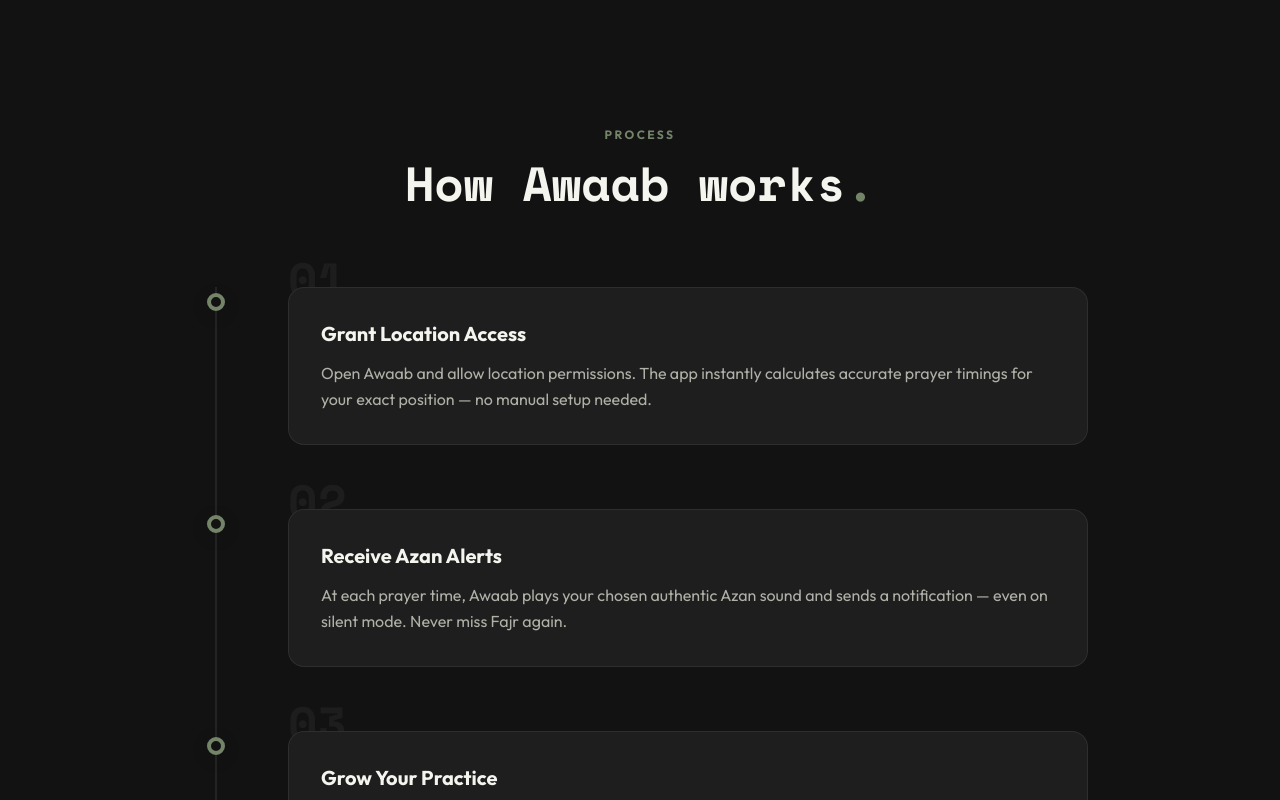
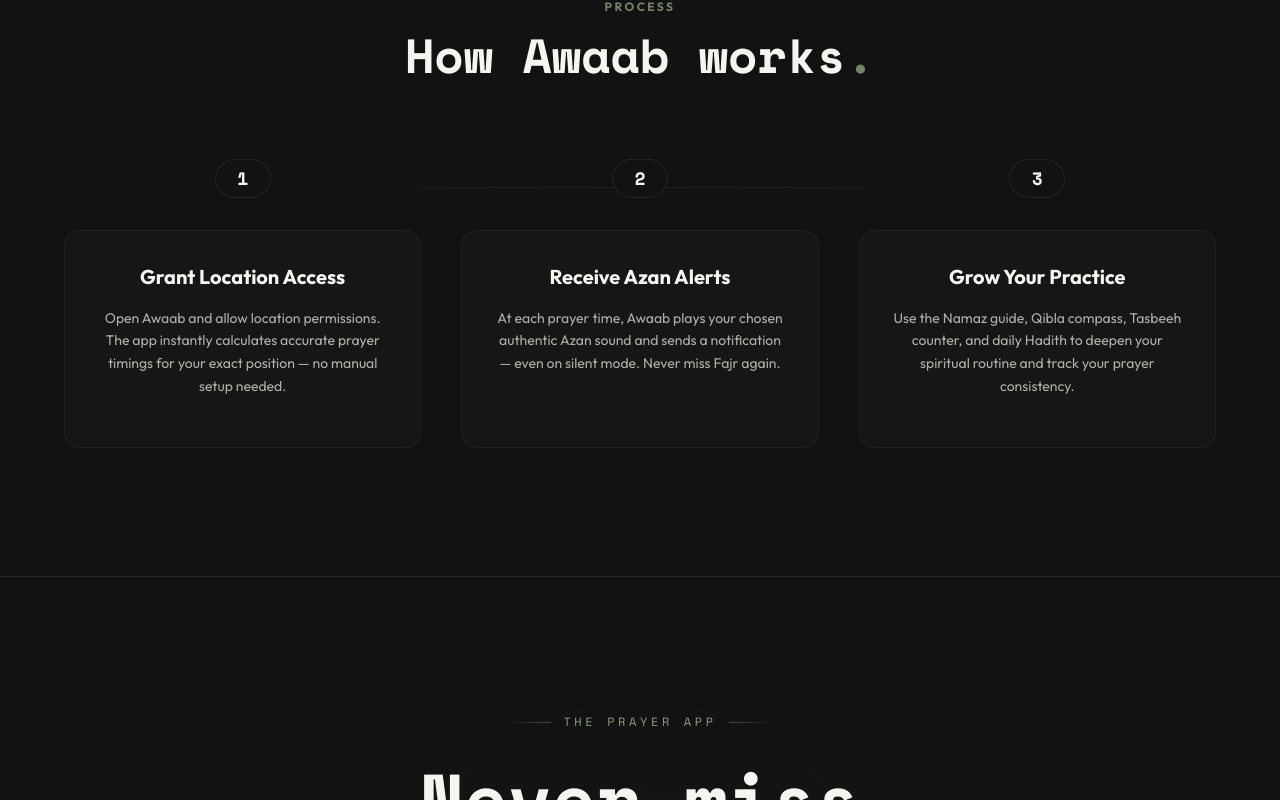
Before and after one commit to maria-khan-khushk/awaab-landing, a React (Vite) app: page / in a window 1280 px wide. Shown: the part 2400-3200 px from the top of the page. Built offline with nearby package versions, Linux system fonts and the light colour scheme.

Commit message:
how it works section added

```diff
--- a/src/components/Features.jsx
+++ b/src/components/Features.jsx
@@ -86,7 +86,7 @@
 
 export default function Features() {
   return (
-    <section id="features" className="py-32 px-6 relative z-10 bg-bg">
+    <section id="features" className="pt-32 pb-16 px-6 relative z-10 bg-bg">
       <div className="max-w-6xl mx-auto">
         <motion.div
           initial={{ opacity: 0, y: 20 }}
--- a/src/components/StoryTimeline.jsx
+++ b/src/components/StoryTimeline.jsx
@@ -1,19 +1,19 @@
 import { useRef } from 'react'
-import { motion, useScroll, useTransform } from 'framer-motion'
+import { motion } from 'framer-motion'
 
 const steps = [
   {
-    num: "01",
+    num: "1",
     title: "Grant Location Access",
     desc: "Open Awaab and allow location permissions. The app instantly calculates accurate prayer timings for your exact position — no manual setup needed."
   },
   {
-    num: "02",
+    num: "2",
     title: "Receive Azan Alerts",
     desc: "At each prayer time, Awaab plays your chosen authentic Azan sound and sends a notification — even on silent mode. Never miss Fajr again."
   },
   {
-    num: "03",
+    num: "3",
     title: "Grow Your Practice",
     desc: "Use the Namaz guide, Qibla compass, Tasbeeh counter, and daily Hadith to deepen your spiritual routine and track your prayer consistency."
   }
@@ -21,58 +21,58 @@
 
 export default function StoryTimeline() {
   const containerRef = useRef(null)
-  const { scrollYProgress } = useScroll({
-    target: containerRef,
-    offset: ["start center", "end center"]
-  })
 
-  const lineHeight = useTransform(scrollYProgress, [0, 1], ["0%", "100%"])
+  const containerVariants = {
+    hidden: { opacity: 0 },
+    visible: { opacity: 1, transition: { staggerChildren: 0.2 } }
+  }
+
+  const itemVariants = {
+    hidden: { opacity: 0, y: 30 },
+    visible: { opacity: 1, y: 0, transition: { duration: 0.6, ease: "easeOut" } }
+  }
 
   return (
-    <section id="how" ref={containerRef} className="py-32 px-6 relative bg-bg border-t border-border">
-      <div className="max-w-4xl mx-auto">
-        <div className="text-center mb-20">
+    <section id="how" ref={containerRef} className="pt-16 pb-32 px-6 relative bg-bg border-t border-border/50">
+      <div className="max-w-6xl mx-auto">
+        <div className="text-center mb-16 md:mb-20">
           <span className="text-xs font-bold text-sage-500 tracking-[0.2em] uppercase mb-4 block">Process</span>
           <h2 className="font-mono text-4xl md:text-5xl font-bold">
             How Awaab works<span className="text-sage-500">.</span>
           </h2>
         </div>
 
-        <div className="relative">
-          {/* Animated timeline line */}
-          <div className="absolute left-[23px] top-0 bottom-0 w-[2px] bg-border">
         <motion.div
-              style={{ height: lineHeight }}
-              className="w-full bg-sage-500 box-glow"
-            />
-          </div>
+          variants={containerVariants}
+          initial="hidden"
+          whileInView="visible"
+          viewport={{ once: true, margin: "-100px" }}
+          className="relative grid grid-cols-1 md:grid-cols-3 gap-8 md:gap-6 lg:gap-10"
+        >
+          {/* Subtle connecting line for desktop behind the numbers */}
+          <div className="hidden md:block absolute top-[28px] left-[15%] right-[15%] h-[1px] bg-gradient-to-r from-sage-500/0 via-border to-sage-500/0" />
 
-          <div className="flex flex-col gap-16">
           {steps.map((step, i) => (
             <motion.div
               key={i}
-                initial={{ opacity: 0, x: 50 }}
-                whileInView={{ opacity: 1, x: 0 }}
-                viewport={{ once: true, margin: "-100px" }}
-                transition={{ duration: 0.6, delay: i * 0.2 }}
-                className="relative pl-16 md:pl-24"
+              variants={itemVariants}
+              className="relative flex flex-col group"
             >
-                {/* Dot */}
-                <div className="absolute left-[15px] top-[6px] w-[18px] h-[18px] rounded-full bg-bg border-4 border-sage-500 box-glow" />
+              {/* Number Badge */}
+              <div className="relative z-10 w-14 h-14 rounded-full bg-bg border border-border flex items-center justify-center mx-auto mb-8 shadow-sm group-hover:border-sage-500/40 group-hover:bg-sage-500/5 transition-all duration-300">
+                <span className="font-mono text-lg font-bold text-fg group-hover:text-sage-400 transition-colors">
+                  {step.num}
+                </span>
+              </div>
 
-                {/* Big step number (ghost) */}
-                <h3 className="font-mono text-5xl font-bold text-fg/5 absolute left-16 md:left-24 -top-8 select-none pointer-events-none">
-                  {step.num}
-                </h3>
-
-                <div className="relative z-10 bg-bg-card p-8 rounded-2xl border border-border hover:border-sage-500/20 transition-colors">
-                  <h4 className="text-xl font-bold mb-3">{step.title}</h4>
-                  <p className="text-fg-muted leading-relaxed">{step.desc}</p>
+              {/* Card */}
+              <div className="bg-bg-card/40 rounded-2xl border border-border/60 p-8 text-center h-full hover:border-sage-500/20 hover:bg-bg-card transition-all duration-300 hover:-translate-y-1 hover:shadow-xl hover:shadow-sage-500/5">
+                <h4 className="text-xl font-bold mb-4 text-fg group-hover:text-sage-400 transition-colors duration-300">{step.title}</h4>
+                <p className="text-fg-muted leading-relaxed text-sm">{step.desc}</p>
               </div>
             </motion.div>
           ))}
-          </div>
-        </div>
+        </motion.div>
       </div>
     </section>
   )
```
Lines whose indentation alone changed are shown as unchanged.
